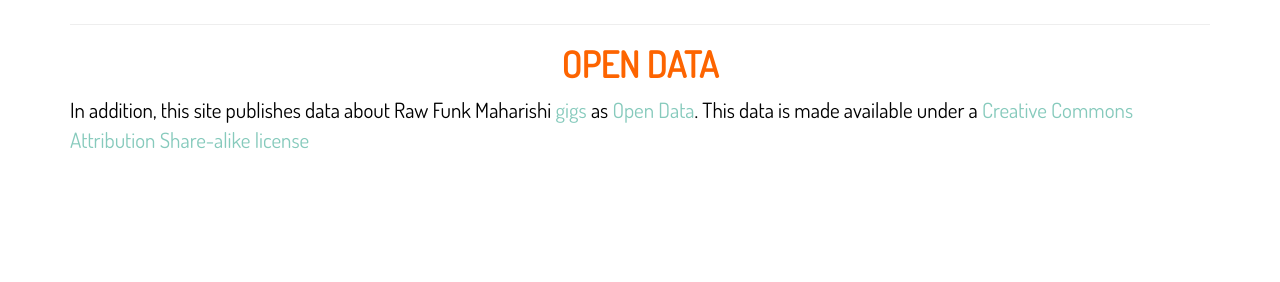
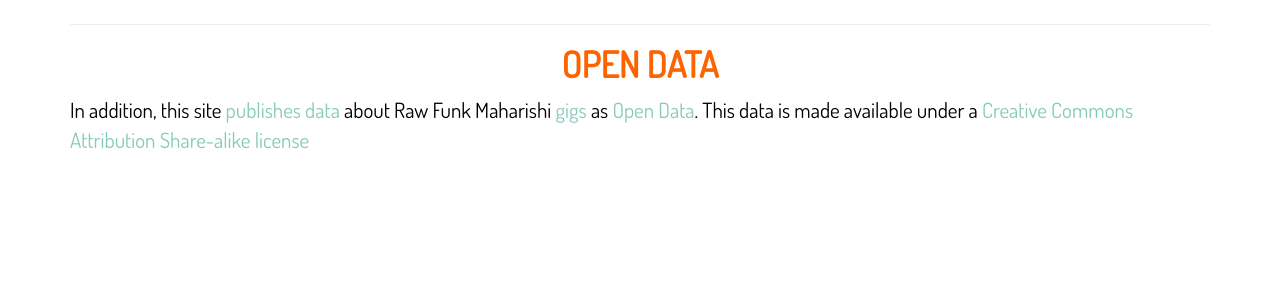
Before and after one commit to rawfunkmaharishi/rawfunkmaharishi.github.io, a Jekyll site: the page built from licensing.html, in a window 1280 px wide. Shown: the part 566-848 px from the top of the page. Built offline with Jekyll 4.4.1, drawn with Linux system fonts in a browser that asks for light colours; nearby versions of some CDN libraries; comment, search, counter and statistics services are not loaded; some of the changed lines change nothing that is shown.

Commit message:
Link to blost

```diff
--- a/licensing.html
+++ b/licensing.html
@@ -18,7 +18,7 @@
 
 <h1 class='main-title'>Open Data</h1>
 <p>
-  In addition, this site publishes data about Raw Funk Maharishi <a href='/gigs'>gigs</a> as <a href='http://theodi.org/guides/what-open-data'>Open Data</a>. This data is made available under a <a href='http://creativecommons.org/licenses/by-sa/4.0/'>Creative Commons Attribution Share-alike license</a></p>
+  In addition, this site <a href='/blog/2015/01/19/linking-data/'>publishes data</a> about Raw Funk Maharishi <a href='/gigs'>gigs</a> as <a href='http://theodi.org/guides/what-open-data'>Open Data</a>. This data is made available under a <a href='http://creativecommons.org/licenses/by-sa/4.0/'>Creative Commons Attribution Share-alike license</a></p>
 
 <div class='row'>
   <div class='col-md-12'>
```
